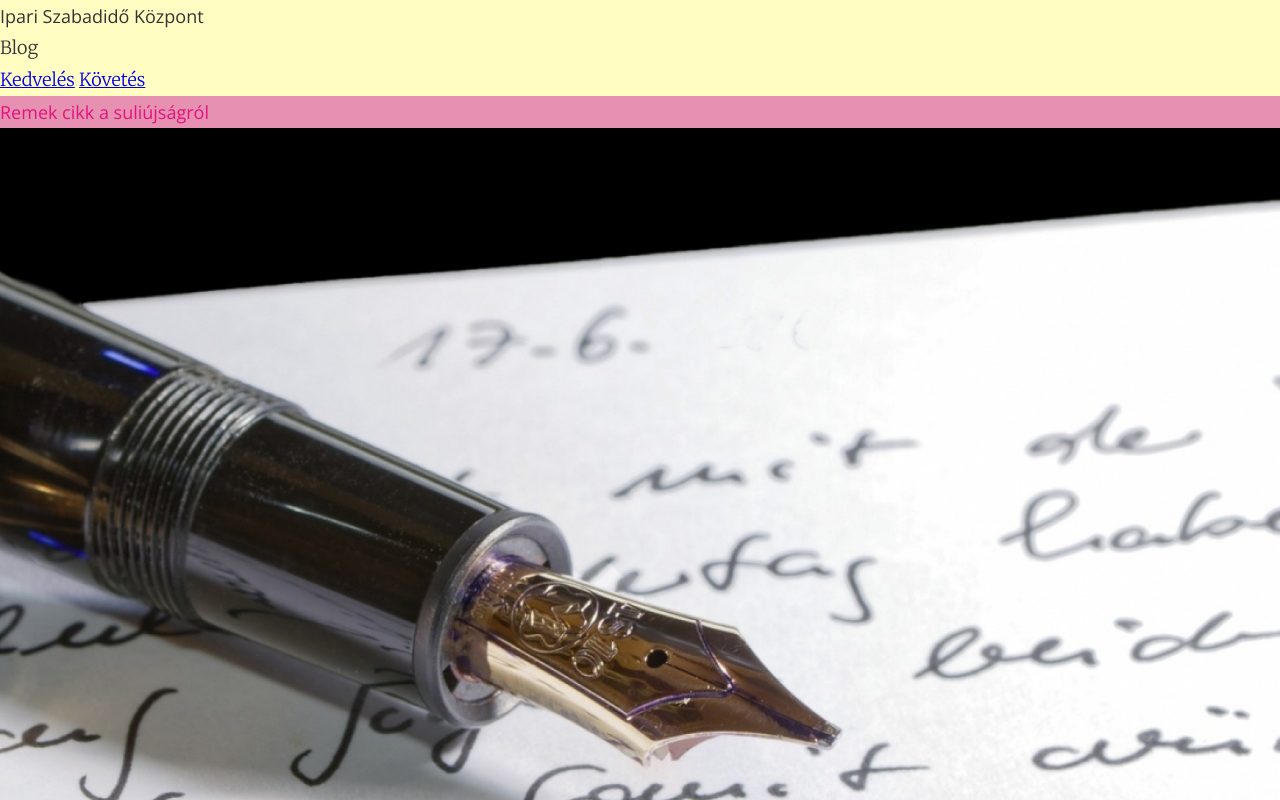
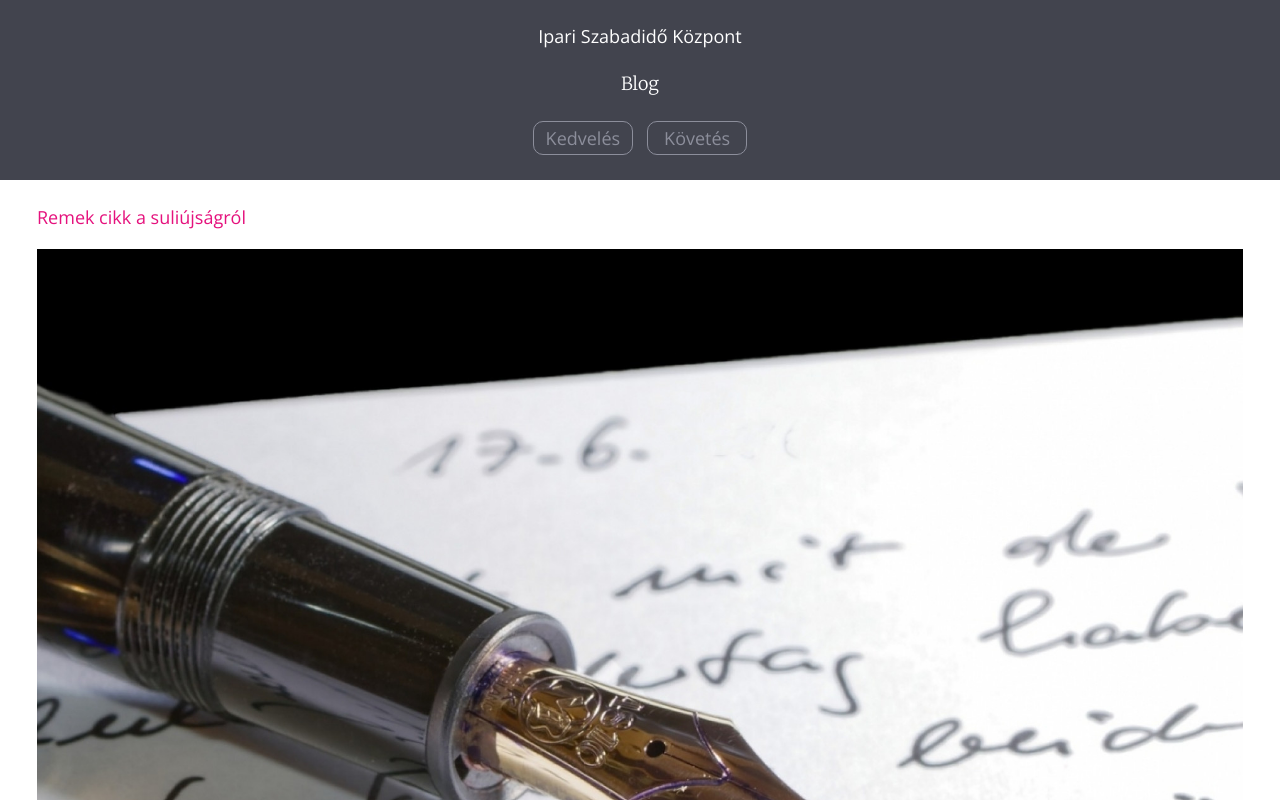
Before and after one commit to prebszlarnold/ISZK, a plain HTML site: page index.html in a window 1280 px wide. Shown: the top 800 px of the page. Drawn offline with nearby package versions, Linux system fonts and the light colour scheme.

Commit message:
reszponziv elrendezés

```diff
--- a/index.html
+++ b/index.html
@@ -12,8 +12,8 @@
     <header class="main-header">
       <h1>Ipari Szabadidő Központ </h1>
       <p>Blog</p>
-        <a href="#">Kedvelés</a>
-      <a href="#">Követés</a>
+        <a href="#" class="button">Kedvelés</a>
+      <a href="#" class="button">Követés</a>
     </header>
 
     <main class="primary-content">
@@ -35,7 +35,7 @@
             <p>Duis dignissim iaculis ligula, at congue mi scelerisque et. Donec scelerisque vitae est non imperdiet. In hac habitasse platea dictumst. Nam quis malesuada lectus. Donec ex quam, semper eu rhoncus ac, finibus eu dolor. Pellentesque habitant morbi tristique senectus et netus et malesuada fames ac turpis egestas. Nam vehicula at nulla sed ullamcorper.</p>
           <a href="#">Olvass tovább</a>
         </article>
-        <a href="#">További cikkek...</a>
+        <a href="#" class="load">További cikkek...</a>
     </main>
 </body>
 </html>
--- a/stilus.css
+++ b/stilus.css
@@ -23,6 +23,9 @@ time, mark, audio, video {
 	font: inherit;
 	vertical-align: baseline;
 }
+*{
+box-sizing: border-box;
+}
 /* HTML5 display-role reset for older browsers */
 article, aside, details, figcaption, figure,
 footer, header, hgroup, menu, nav, section {
@@ -46,7 +49,8 @@ table {
 	border-collapse: collapse;
 	border-spacing: 0;
 }
-.main-header{
+/* ==== HELPER COLORS FOR LAYOU ====*/
+/*.main-header{
     background-color: rgba(255,248,53,.3);
 }
 .primary-content{
@@ -54,7 +58,7 @@ table {
 }
 .post{
     background-color: rgba(250,0,0,.3);
-}
+}*/
 /* ==== BASE STYLE ==== */
 body{
 font-family: 'Merriweather', serif;
@@ -84,3 +88,56 @@ p.header{
 .picture{
 	width: 100%;
 }
+a{
+	color:#e5127d;
+	text-decoration: none;
+}
+a:hover{
+	color:#b60e63;
+}
+/* ==== LAYOUT SYTLES ==== */
+h1, h2, h3, h4, h5, h6,hgroup,
+ol,ul,dd,
+p,figure,
+pre,table,fieldset,hr,img,.main-header,.primary-content{
+	margin-bottom:1rem;
+}
+/* Main Header Styles*/
+.main-header{
+	text-align: center;
+	padding:1.25rem;
+	color: #fff;
+	background-color:#42444e ;
+}
+/* Article Styles*/
+.post{
+	width:95%;
+	margin: 0 auto 1rem;
+	padding:0.3125rem;
+}
+.picture{
+	width:100%;
+}
+/* ==== COMPONENT STYLEs ====*/
+.button{
+	display:inline-block;
+	border:1px solid #8c8e9b;
+	color:#8c8e9b;
+	border-radius: 10px;
+	padding-right: 5px;
+	padding-left: 5px;
+	margin: 5px;
+	width: 100px;
+	font-family:'Open Sans', sans-serif;
+
+}
+.button:hover{
+border:1px solid #b60e63;
+}
+.load{
+	display: block;
+	text-align: center;
+	padding: 0.625rem;
+	font-size: 1.25rem;
+	color:#8c8e9b;
+}
```
